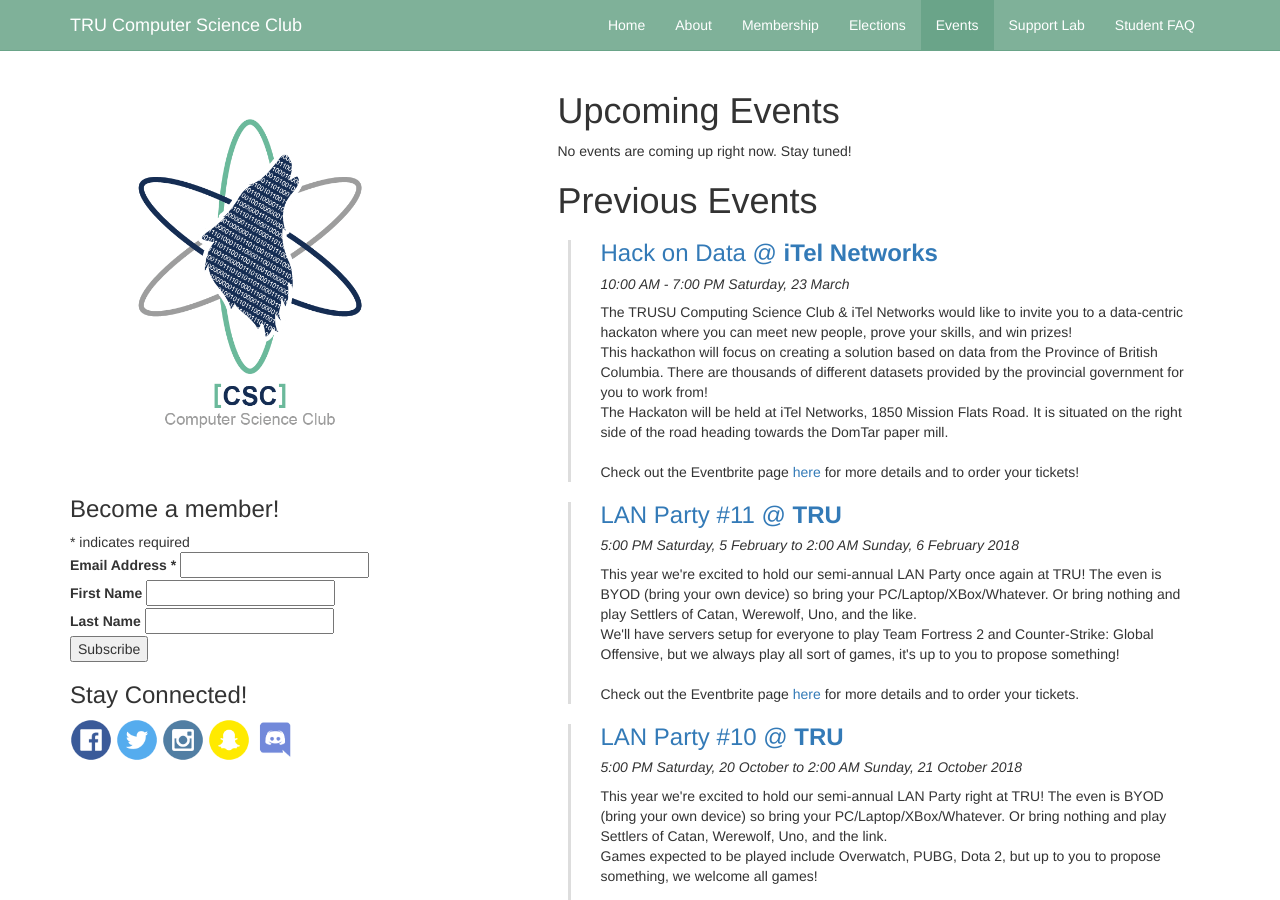
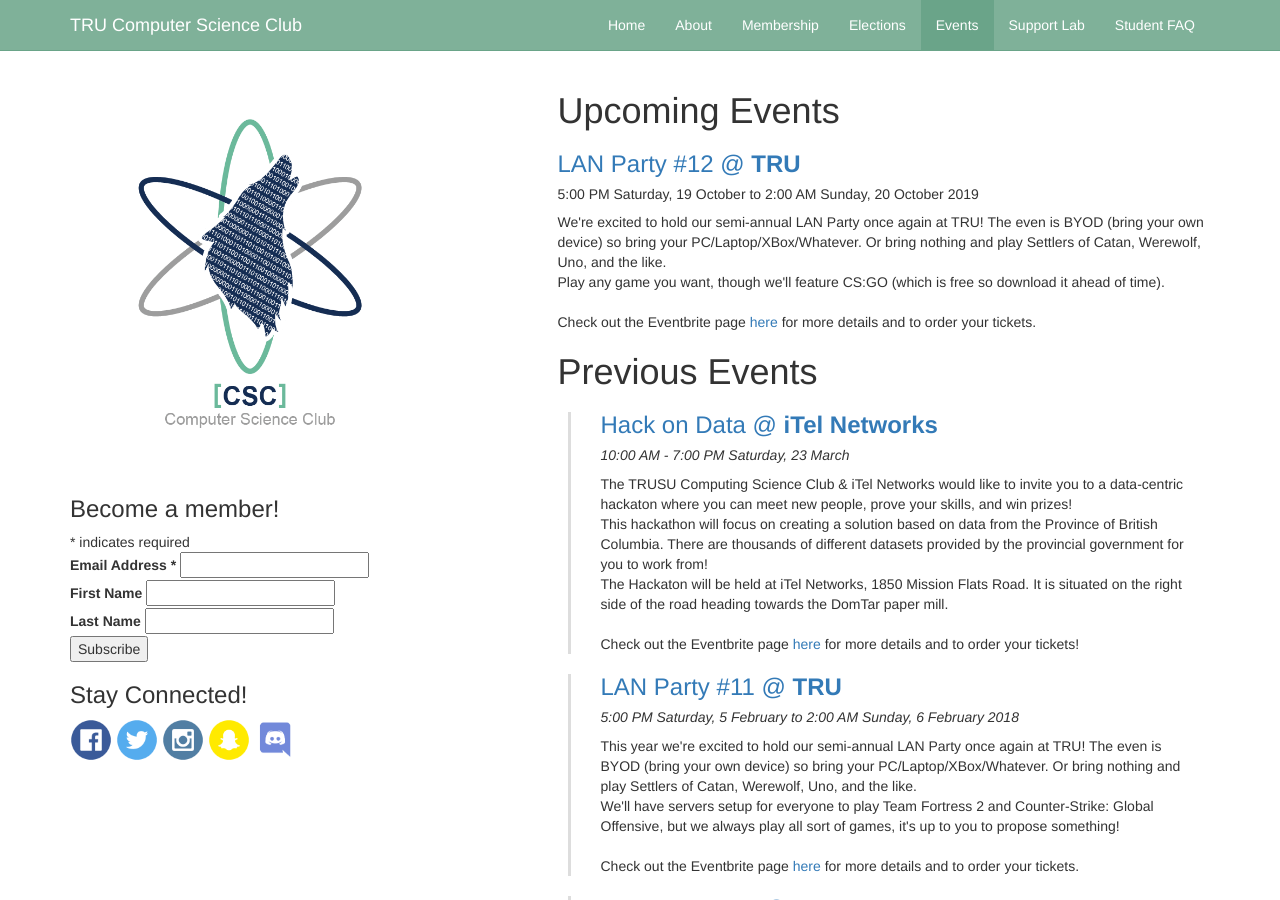
Before and after one commit to trucsclub/trucsclub.github.io, a Jekyll site: the page built from events.html, in a window 1280 px wide and 900 px high. Built offline with Jekyll 4.4.1, drawn with Linux system fonts in a browser that asks for light colours; nearby versions of some CDN libraries; comment, search, counter and statistics services are not loaded.

Commit message:
Add lan party to events

```diff
--- a/events.html
+++ b/events.html
@@ -5,7 +5,21 @@ active: events
 ---
 <h1>Upcoming Events</h1>
 <div class="event-list">
-    No events are coming up right now. Stay tuned!
+    <div class="events">
+        <a href="https://csclan12.eventbrite.ca">
+            <h3>LAN Party #12 @ <b>TRU</b></h3>
+        </a>
+        <h5>5:00 PM Saturday, 19 October to 2:00 AM Sunday, 20 October 2019</h5>
+        We're excited to hold our semi-annual LAN Party once again at TRU! The even is BYOD (bring your own
+        device) so bring your PC/Laptop/XBox/Whatever. Or bring nothing and play Settlers of Catan, Werewolf, Uno,
+        and the like.
+        <br />
+        Play any game you want, though we'll feature CS:GO (which is free so download it ahead of time).
+        <br />
+        <br />
+        Check out the Eventbrite page <a href="https://csclan12.eventbrite.ca">here</a> for more details and to
+        order your tickets.
+    </div>
 </div>
 
 <h1>Previous Events</h1>
```
